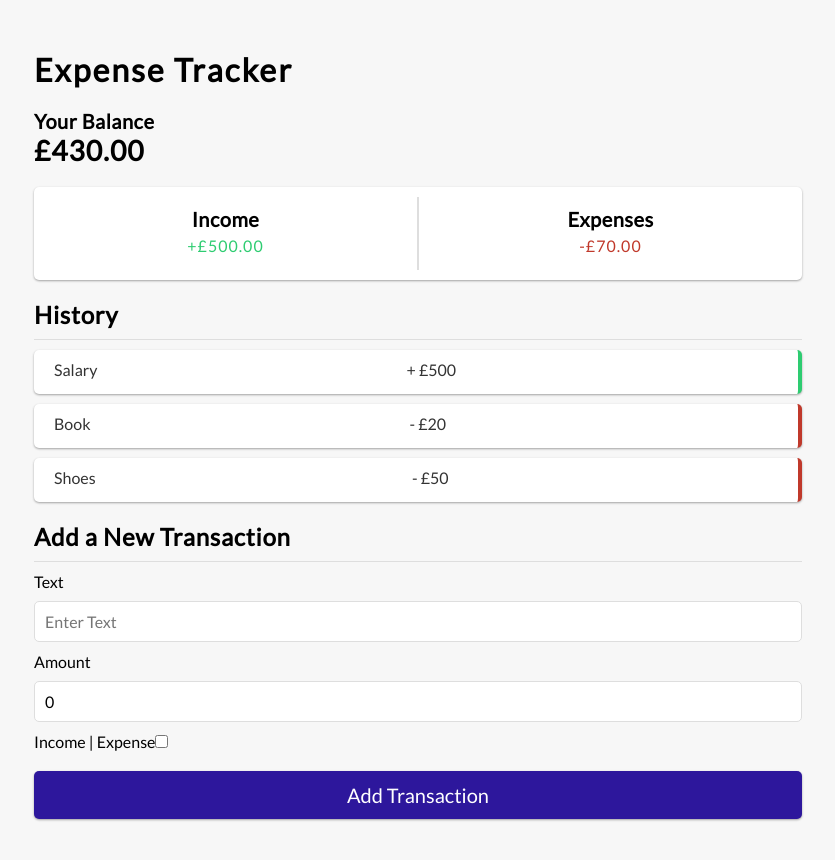
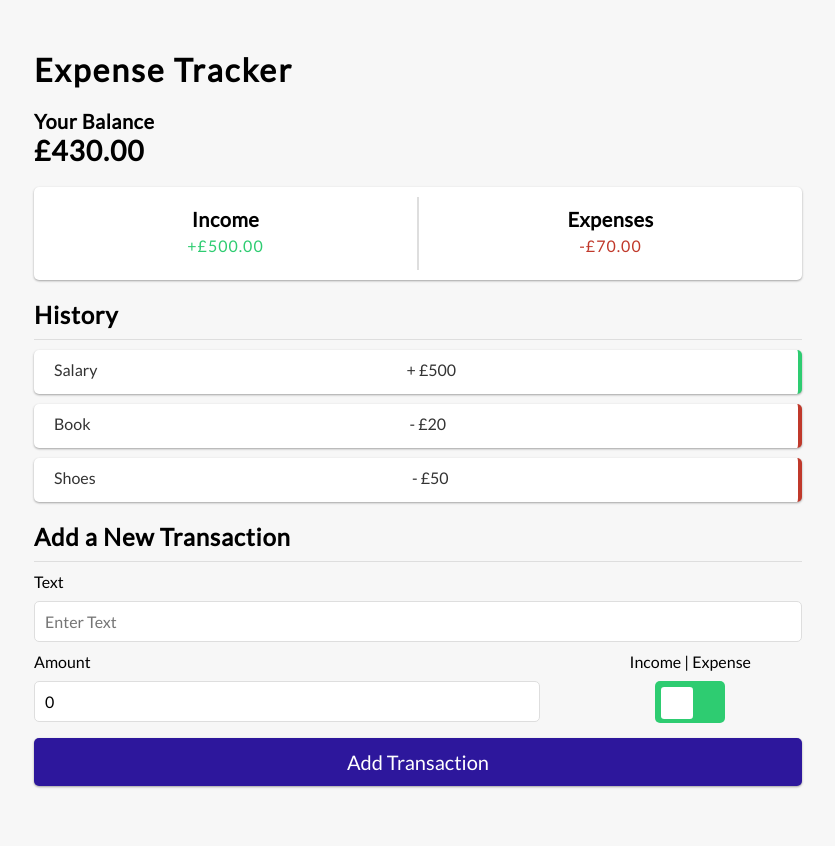
Before and after one commit to D99ZY/expense-tracker, a React (Create React App) app in the folder expense-tracker-react/: page / in a window 1280 px wide. Shown: the top 860 px of the page, without its empty margins (222-1057 px from the left). Built offline with nearby package versions, Linux system fonts and the light colour scheme.

Commit message:
Update style

```diff
--- a/expense-tracker-react/src/components/AddTransaction.css
+++ b/expense-tracker-react/src/components/AddTransaction.css
@@ -1,13 +1,20 @@
+/* Component Container */
 .add-transaction {
     margin: 0rem;
 }
 
+/* Label */
 .add-transaction--label {
     display: inline-block;
     font-size: 1.6rem;
     margin: 1rem 0rem;
 }
 
+.add-transaction--label.center {
+    text-align: center;
+}
+
+/* Input */
 .add-transaction--input {
     border: 1px solid #dedede;
     border-radius: 5px;
@@ -22,6 +29,81 @@
     border: 1px solid #aaaaaa;
 }
 
+/* Amount Container */
+.add-transaction--amount-container {
+    display: flex;
+    flex-direction: row;
+    justify-content: space-between;
+    gap: 5%;
+}
+
+.add-transaction--amount-container div {
+    flex-grow: 3;
+}
+
+.add-transaction--amount-container div:last-child {
+    flex-grow: 1;
+    display: flex;
+    flex-direction: column;
+}
+
+/* Switch */
+.add-transaction--switch {
+    position: relative;
+    display: inline-block;
+    width: 70px; /* 60px */
+    height: 42px; /* 34px */
+    align-self: center;
+    margin: 0rem 0rem 0rem 0rem;
+}
+
+.add-transaction--switch input {
+    opacity: 0;
+    width: 0;
+    height: 0;
+}
+
+.add-transaction--slider {
+    position: absolute;
+    cursor: pointer;
+    top: 0;
+    left: 0;
+    right: 0;
+    bottom: 0;
+    background-color: #2ecc71;
+    border-radius: 0.5rem;
+    -webkit-transition: .4s;
+    transition: .4s;
+}
+
+.add-transaction--slider:before {
+    position: absolute;
+    content: "";
+    height: 32px; /* 26px */
+    width: 32px; /* 26px */
+    left: 6px; /* 4px */
+    bottom: 4.5px; /* 4px */
+    background-color: white;
+    border-radius: 10%;
+    -webkit-transition: .4s;
+    transition: .4s;
+}
+
+input:checked + .add-transaction--slider {
+    background-color: #c0392b;
+}
+
+input:focus + .add-transaction--slider {
+    box-shadow: 0 0 1px #c0392b;
+}
+
+input:checked + .add-transaction--slider:before {
+    -webkit-transform: translateX(26px);
+    -ms-transform: translateX(26px);
+    transform: translateX(26px);
+}
+
+/* Button */
 .add-transaction--btn {
     background-color: #2d179c;
     border: 0;
@@ -31,7 +113,7 @@
     color: #fff;
     display: block;
     font-size: 2rem;
-    margin: 1rem 0rem 3rem;
+    margin: 1.5rem 0rem 3rem;
     padding: 1.2rem;
     width: 100%;
 }
```
